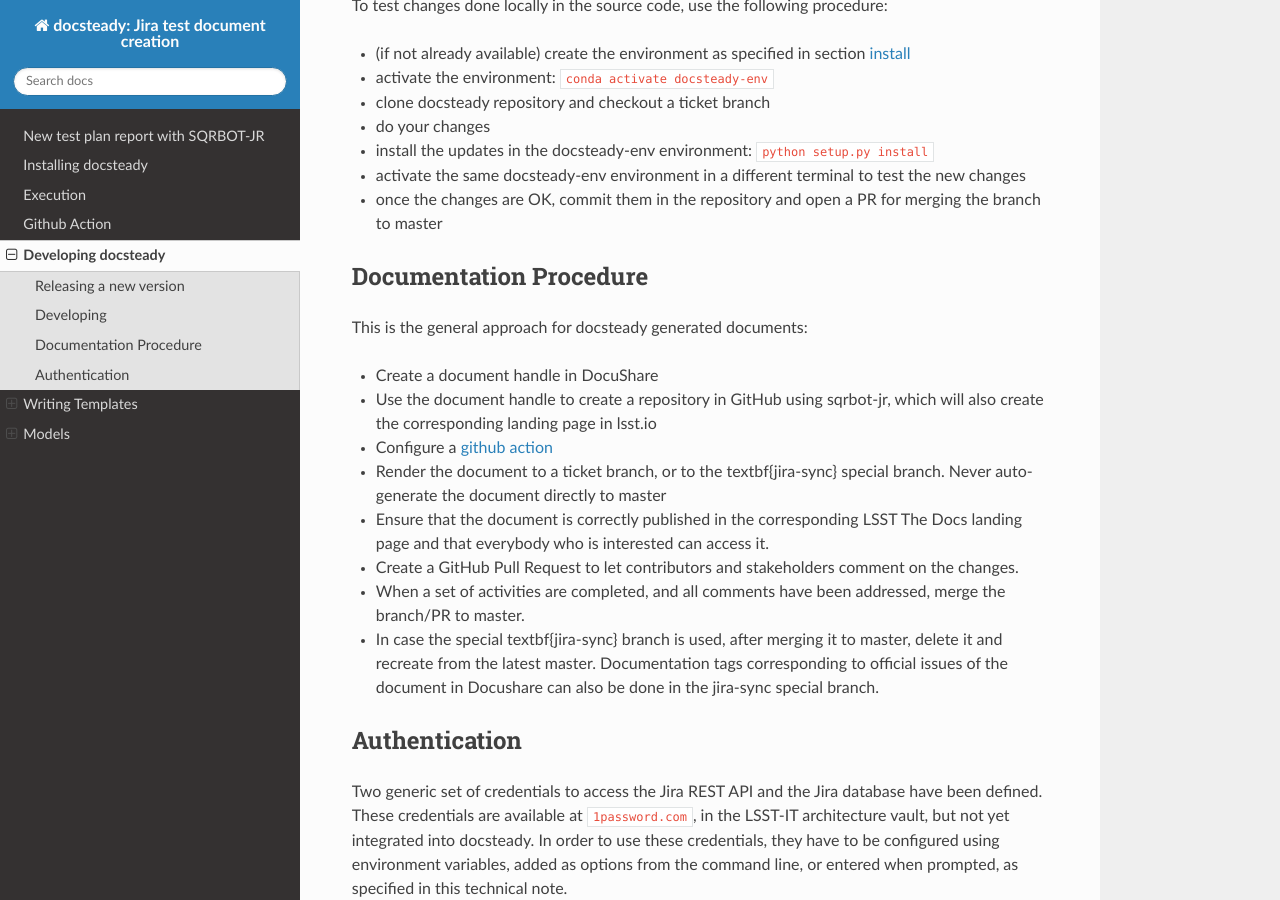
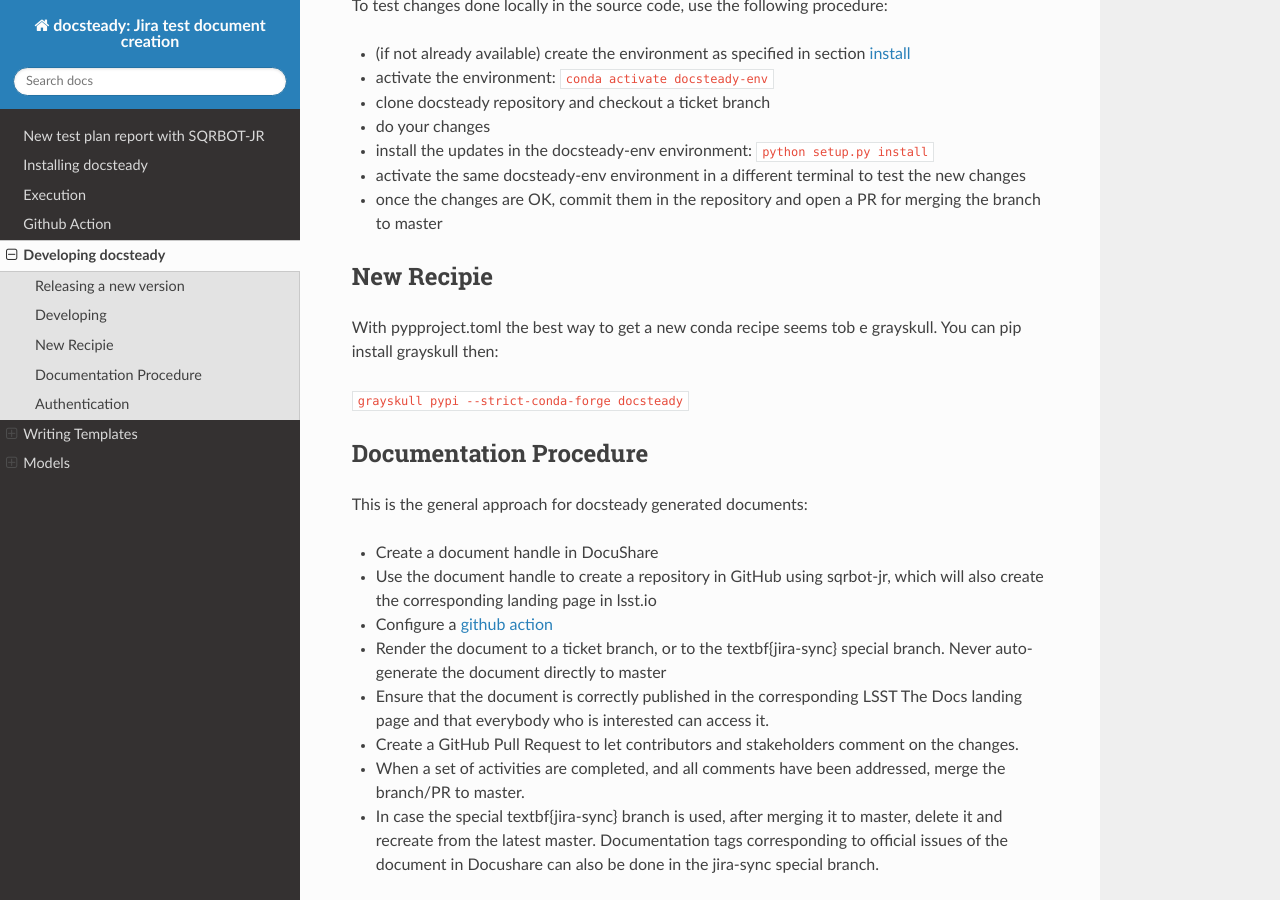
Before and after one commit to lsst-dm/docsteady, a Sphinx documentation site: the page built from docs/developer.rst, in a window 1280 px wide and 900 px high, scrolled down 981 px. Built offline with Sphinx 7.4.7 and the Read the Docs theme 2.0.0, drawn with Linux system fonts in a browser that asks for light colours; pages that are not in the unit, such as notebooks, are missing from menus; the version number could not be read and is left out.

```diff
--- a/docs/developer.rst
+++ b/docs/developer.rst
@@ -50,6 +50,12 @@ To test changes done locally in the source code, use the following procedure:
 - once the changes are OK, commit them in the repository and open a PR for merging the branch to master
 
 
+New Recipie
+-----------
+With pypproject.toml the best way to get a new conda recipe seems tob e grayskull.
+You can pip install grayskull then:
+
+``grayskull pypi --strict-conda-forge docsteady``
 
 .. _docproc:
 
```
Also changed, not shown: 3 other files.
